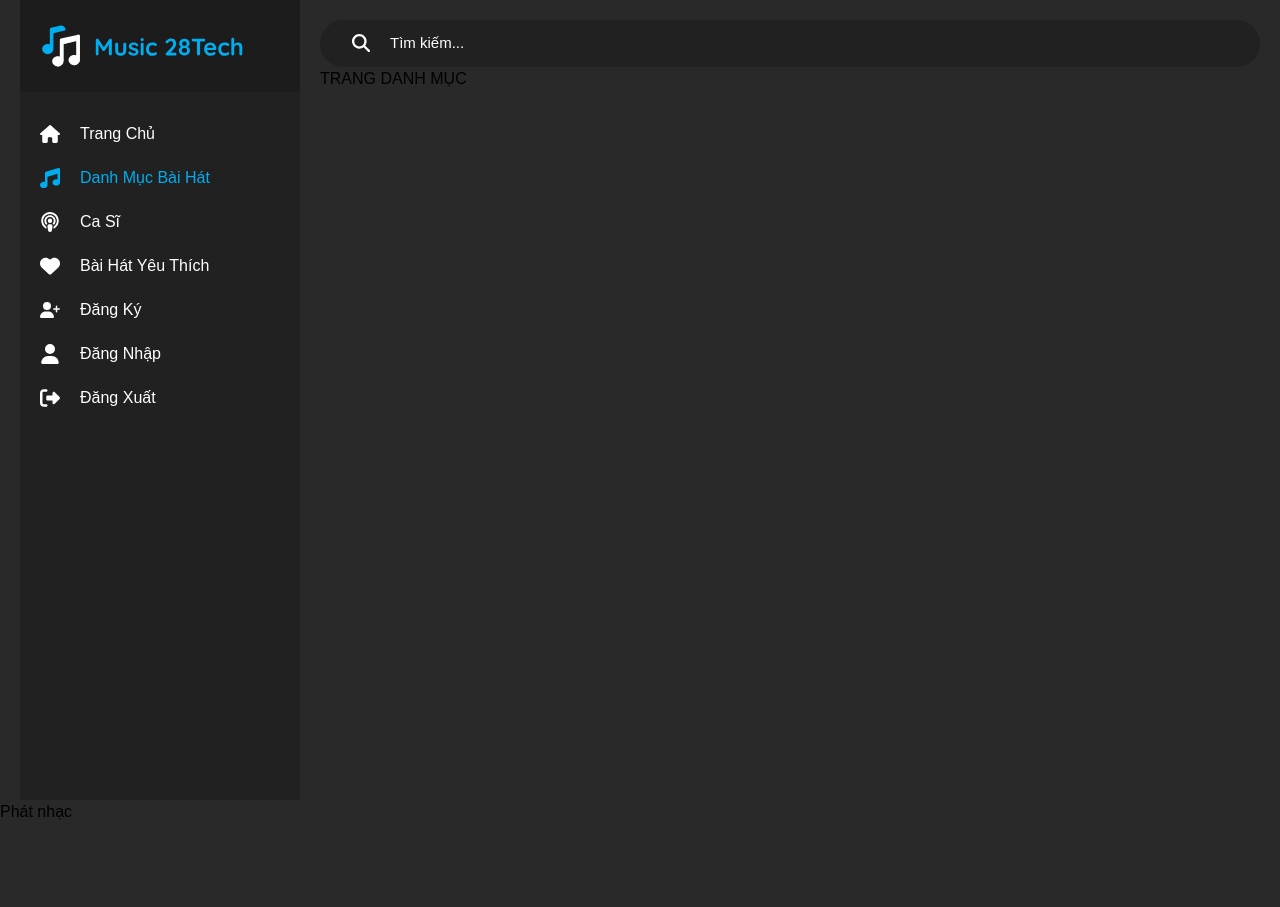
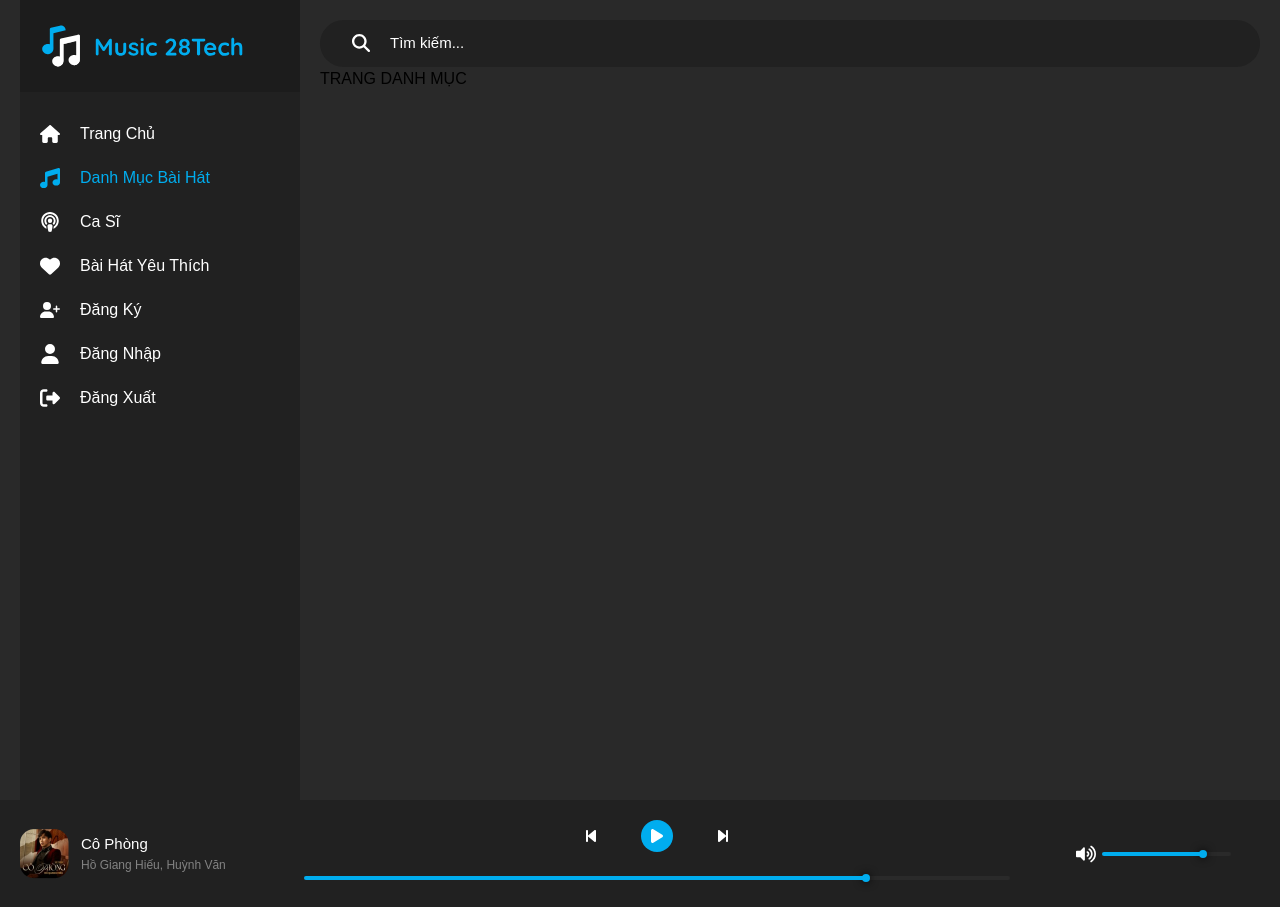
Before and after one commit to truonginit/project-front-end-music-app-cloud-nextjs, a Next.js app: page /categories in a window 1280 px wide. Before the commit the page ends 824 px from the top, so only its background shows below. Built offline with nearby package versions, Linux system fonts and the light colour scheme.

Commit message:
component Play

```diff
--- a/src/app/components/play/Play.tsx
+++ b/src/app/components/play/Play.tsx
@@ -1,8 +1,20 @@
+// components
+import { PlayControlBadge } from './PlayControlBadge';
+import { PlayControlMain } from './PlayControlMain';
+import { PlayControlVolume } from './PlayControlVolume';
 
 export const Play = () => {
     return (
         <>
-            <h1>Phát nhạc</h1>
+            <div
+                className="flex items-center justify-between py-[20px]"
+            > {/* wrap */}
+                <PlayControlBadge />
+
+                <PlayControlMain />
+
+                <PlayControlVolume />
+            </div>
         </>
     );
 }
--- /dev/null
+++ b/src/app/components/play/PlayControlBadge.tsx
@@ -0,0 +1,32 @@
+export const PlayControlBadge = () => {
+    return (
+        <>
+             <div
+                className="w-[218px] flex items-center gap-[12px]"
+            >
+                {/* hình ảnh */}
+                <div className="" >
+                    <img
+                        src="/demo/hoquanghieu-cophong.png"
+                        alt=""
+                    />
+                </div>
+
+                {/* wrap */}
+                <div className="flex flex-col" >
+                    {/* tên bài nhạc */}
+                    <span
+                        className="dark:text-darkModeText font-700 text-[15px] cursor-pointer"
+                    >
+                        Cô Phòng
+                    </span>
+
+                    {/* tên ca sĩ */}
+                    <span className="dark:text-darkModeSubText font-700 text-[12px] cursor-pointer">
+                        Hồ Giang Hiếu, Huỳnh Văn
+                    </span>
+                </div>
+            </div>
+        </>
+    );
+}
--- /dev/null
+++ b/src/app/components/play/PlayControlButton.tsx
@@ -0,0 +1,20 @@
+// icon
+import { FaBackwardStep, FaPlay, FaForwardStep } from "react-icons/fa6";
+
+export const PlayControlButton = () => {
+    return (
+        <>
+            <div className="flex justify-center gap-[42px]">
+                <button className="dark:text-darkModeText">
+                    <FaBackwardStep />
+                </button>
+                <button className="dark:text-darkModeText inline-flex justify-center items-center dark:bg-darkModeActive w-[32px] h-[32px] rounded-[50%] ">
+                    <FaPlay />
+                </button>
+                <button className="dark:text-darkModeText">
+                    <FaForwardStep />
+                </button>
+            </div>
+        </>
+    );
+}
--- /dev/null
+++ b/src/app/components/play/PlayControlMain.tsx
@@ -0,0 +1,14 @@
+// component
+import { PlayControlTimeLine } from './PlayControlTimeLine';
+import { PlayControlButton } from './PlayControlButton';
+
+export const PlayControlMain = () => {
+    return (
+        <>
+            <div className="flex-1 mx-[66px]">
+                <PlayControlButton />
+                <PlayControlTimeLine />
+            </div>
+        </>
+    );
+}
--- /dev/null
+++ b/src/app/components/play/PlayControlTimeLine.tsx
@@ -0,0 +1,23 @@
+
+export const PlayControlTimeLine = () => {
+    return (
+        <>
+            <div className="mt-[11px] relative" >
+                {/* thanh màu */}
+                <div className="h-[4px] w-[80%] rounded-[50px] dark:bg-darkModeActive  absolute left-0 top-[13.3px]"></div>
+
+                {/* thanh input */}
+                <input
+                    type="range"
+                    name="timeline"
+                    min={0}
+                    max={100}
+                    defaultValue={80}
+                    className="w-full h-[4px] cursor-pointer appearance-none range-music rounded-[50px] dark:bg-[#FFFFFF0A]"
+                />
+            </div>
+        </>
+    );
+}
+
+// appearance-none: dùng để xóa css mặc định của element
--- /dev/null
+++ b/src/app/components/play/PlayControlVolume.tsx
@@ -0,0 +1,32 @@
+// icon
+import { FaVolumeUp } from "react-icons/fa";
+
+export const PlayControlVolume = () => {
+    return (
+        <>
+            <div className="w-[184px] flex items-center gap-[6px]">
+                {/* icon volum */}
+                <div className="text-[20px] dark:text-darkModeText">
+                    <FaVolumeUp />
+                </div>
+
+                {/*  */}
+                <div className="relative flex" >
+                    {/* thanh màu */}
+                    <div className="h-[4px] w-[80%] rounded-[50px] dark:bg-darkModeActive  absolute left-0 top-[0px]"></div>
+
+                    {/* thanh input */}
+                    <input
+                        type="range"
+                        name="volume"
+                        min={0}
+                        max={100}
+                        defaultValue={80}
+                        className="w-full h-[4px] cursor-pointer appearance-none range-music rounded-[50px] dark:bg-[#FFFFFF0A]"
+                    />
+            </div>
+
+            </div>
+        </>
+    );
+}
--- a/src/app/components/search/Search.jsx
+++ b/src/app/components/search/Search.jsx
@@ -10,7 +10,7 @@ export const Search = () => {
                 className="w-[100%] dark:bg-darkModePrimary rounded-[50px] overflow-hidden py-[12px] px-[32px] flex items-center gap-x-[20px]"
             >
                 <input
-                    type="text"
+                    type="search"
                     name="keyword"
                     placeholder="Tìm kiếm..."
                     className="flex-1 order-2 bg-transparent outline-none text-[15px] dark:text-darkModeText dark:placeholder-darkModeText"
--- a/src/app/globals.css
+++ b/src/app/globals.css
@@ -12,3 +12,28 @@
 body {
     font-family: var(--font-main);
 }
+
+/* range music */
+.range-music::-webkit-slider-thumb {
+    /* css cho cái núm tròn */
+    -webkit-appearance: none;
+    appearance: none;
+
+    width: 8px;
+    height: 8px;
+    border-radius: 50%;
+    background-color: #00ADEF;
+    cursor: pointer;
+    box-shadow: 0px 0px 8px 0px #000000EB;
+}
+
+.range-music::-moz-range-thumb {
+    /* css cho cái thanh trượt */
+    width: 8px;
+    height: 8px;
+    border-radius: 50%;
+    background: #00ADEF;
+    cursor: pointer;
+    box-shadow: 0px 0px 8px 0px #000000EB;
+  }
+/* hết range music */
--- a/src/app/layout.tsx
+++ b/src/app/layout.tsx
@@ -19,15 +19,24 @@ export default function RootLayout({
     <html lang="vi" className="dark">
       <body className="dark:bg-darkModeBackground">
         <div className="container mx-auto"> {/* container */}
+
+          {/* khối sider - search - nội dung chính */}
           <div className="flex"> {/* wrap */}
-              <Sider/>
+              <Sider/>  {/* sider */}
               <main className="flex-1 ml-[20px] mt-[20px]">
                 <Search /> {/* khung tìm kiếm */}
                 {children} {/* nội dung chính */}
               </main>
           </div>
         </div>
-        <Play /> {/* play music */}
+
+        {/* khối phát nhạc */}
+        <div className="dark:bg-darkModePrimary">
+          <div className="container mx-auto">
+            <Play /> {/* play music */}
+          </div>
+        </div>
+
       </body>
     </html>
   );
--- a/tailwind.config.ts
+++ b/tailwind.config.ts
@@ -24,10 +24,13 @@ export default {
         darkModeBackground: '#292929',
         darkModePrimary: '#212121',
         darkModeSecondary: '#EFEEE0',
-        darkModeText: '#FFFFFF',
+
         darkModeActive: '#00ADEF',
 
         darkModeLogoBg: '#1C1C1C',
+
+        darkModeText: '#FFFFFF',
+        darkModeSubText: '#FFFFFF70',
 
         // light mode
         // lightModeBackground: '#FFFFFF',
```
Also changed, not shown: public/demo/hoquanghieu-cophong.png (added).
